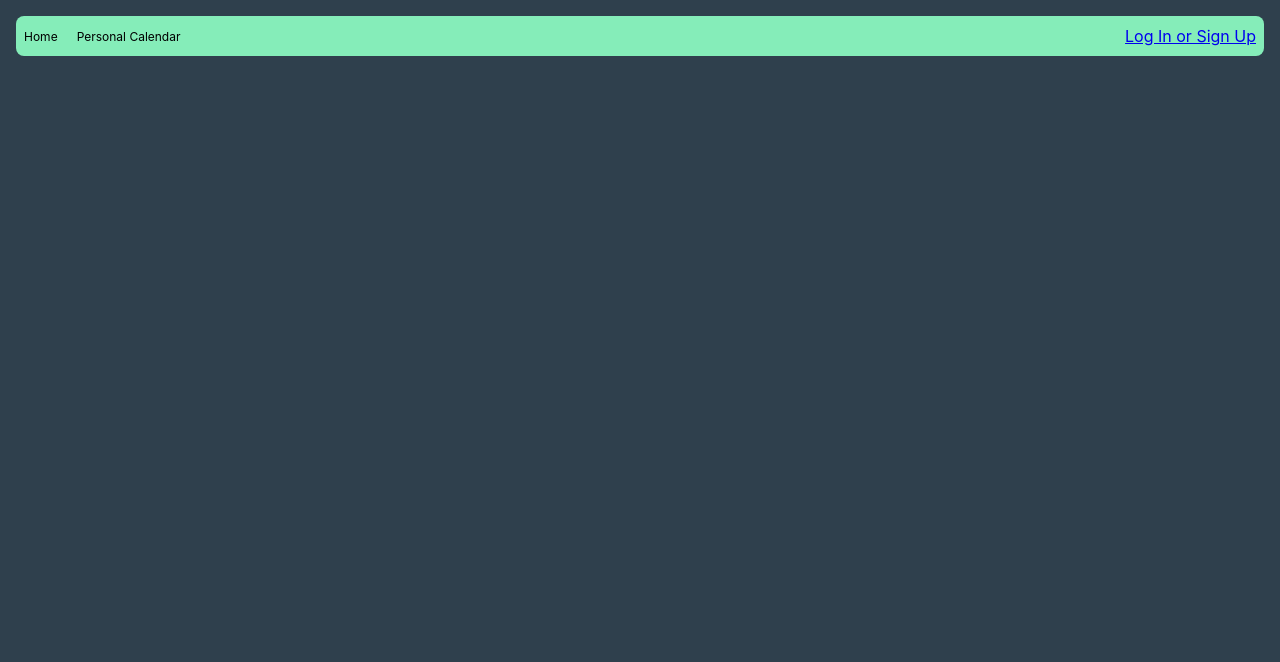
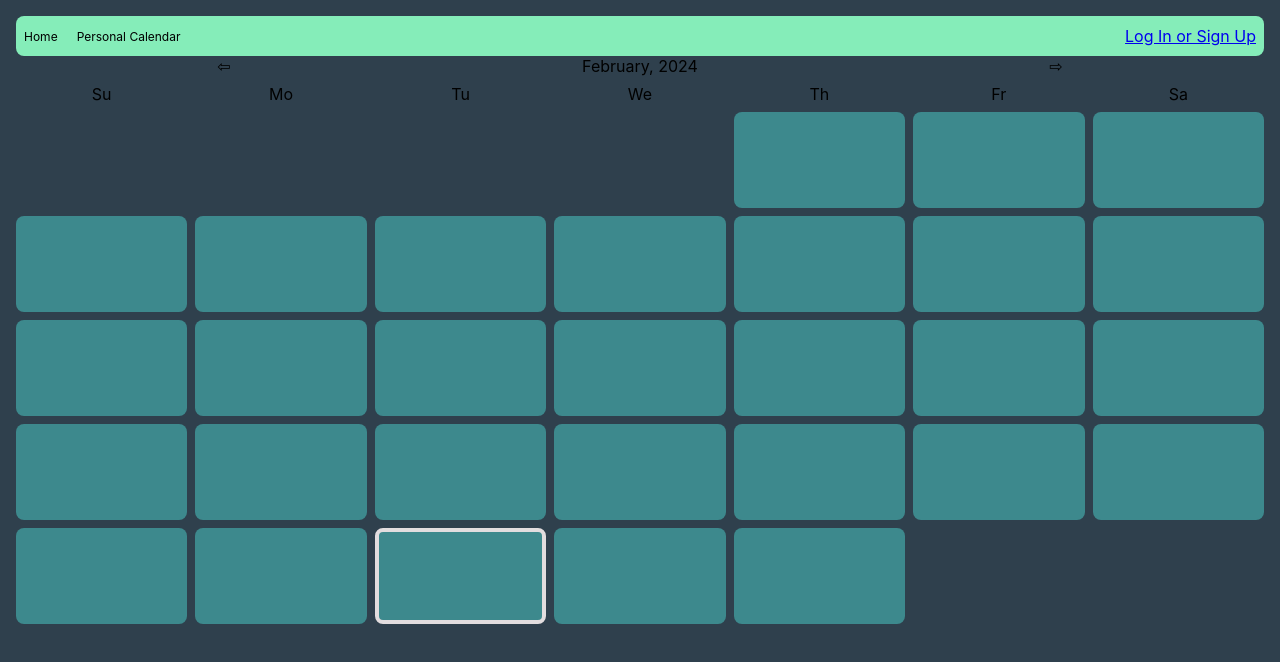
Before and after one commit to LynnTC/game-calendar, a React (Create React App) app: page /calendar in a window 1280 px wide. Shown: the top 662 px of the page. Built offline with nearby package versions, Linux system fonts and the light colour scheme.

Commit message:
user calendar setup (home is commented out temporarily

```diff
--- a/src/components/NavBar/NavBar.jsx
+++ b/src/components/NavBar/NavBar.jsx
@@ -13,7 +13,7 @@ export default function NavBar({ user, setUser }) {
       <div className="left-links">
         <Link to="/">Home</Link>
         &nbsp;&nbsp;
-        <Link to="/calendar/user">Personal Calendar</Link>
+        <Link to="/calendar">Personal Calendar</Link>
       </div>
       <div className="right-links">
         {user ? (
--- /dev/null
+++ b/src/components/UserCalDay/UserCalDay.css
@@ -0,0 +1,12 @@
+.UserCalDay {
+    height: 12vmin;
+    background-color: #3d898d;
+    border-radius: 1vmin;
+    grid-template-columns: repeat(7, auto);
+    gap: 1vmin;
+    text-shadow: 1px 1px 0 white, -1px -1px 0 white, 1px -1px 0 white, -1px 1px 0 white;
+  }
+
+  .UserCalDay.today {
+    border: 0.5vmin solid #e2dddf;
+  }
--- /dev/null
+++ b/src/components/UserCalDay/UserCalDay.jsx
@@ -0,0 +1,32 @@
+import './UserCalDay.css';
+
+export default function UserCalDay({ date, isToday, tasks }) {
+  function handleDayClick(date) {
+    alert(date);
+  }
+
+  const caldate = new Date(
+    date.getFullYear(),
+    date.getMonth(),
+    date.getDate() + 1
+  );
+  const tasksToday = Array.isArray(tasks)
+    ? tasks.filter(
+        (task) =>
+          task.date.valueOf() >= date.valueOf() &&
+          task.date.valueOf() < caldate.valueOf()
+      )
+    : [];
+
+  const taskItems = tasksToday.map(
+    (task) => task.category.slice(0, 3) + '<br/>'
+  );
+
+  return (
+    <article
+      className={`UserCalDay${isToday ? ' today' : ''}`}
+      style={{ gridColumnStart: date.getDate() === 1 && date.getDay() + 1 }}
+      onClick={() => handleDayClick(date)}
+    ></article>
+  );
+}
--- a/src/pages/App/App.jsx
+++ b/src/pages/App/App.jsx
@@ -18,7 +18,7 @@ export default function App() {
         <Routes>
           {/* Route components in here */}
           <Route path="/" element={<HomeCalendar />} />
-          <Route path="/calendar/users" element={<UserCalendar />} />
+          <Route path="/calendar" element={<UserCalendar />} />
           <Route path="/login" element={<AuthPage setUser={setUser}/>} />
         </Routes>
       </>
--- a/src/pages/HomeCalendar/HomeCalendar.jsx
+++ b/src/pages/HomeCalendar/HomeCalendar.jsx
@@ -10,31 +10,31 @@ export default function Calendar({ tasks }) {
   const [calYr, setCalYr] = useState(today.getFullYear());
   const [gameData, setGameData] = useState(null)
 
-  useEffect(() => {
-    async function fetchApiKey() {
-      try {
-        const response = await fetch('/api/gameApiKey');
-        if (!response.ok) {
-          throw new Error(`Failed to fetch API key. Status: ${response.status}`);
-        }
-        const { apiKey } = await response.json();
-        const startDate = new Date(calYr, calMo, 1).toISOString().split('T')[0];
-        const endDate = new Date(calYr, calMo + 1, 0).toISOString().split('T')[0];
+  // useEffect(() => {
+  //   async function fetchApiKey() {
+  //     try {
+  //       const response = await fetch('/api/gameApiKey');
+  //       if (!response.ok) {
+  //         throw new Error(`Failed to fetch API key. Status: ${response.status}`);
+  //       }
+  //       const { apiKey } = await response.json();
+  //       const startDate = new Date(calYr, calMo, 1).toISOString().split('T')[0];
+  //       const endDate = new Date(calYr, calMo + 1, 0).toISOString().split('T')[0];
 
-        const gameResponse = await fetch(`https://rawg.io/api/games?key=${apiKey}&dates=${startDate},${endDate}`);
-        if (!gameResponse.ok) {
-          throw new Error(`Failed to fetch game data. Status: ${gameResponse.status}`);
-        }
-        const gameData = await gameResponse.json();
-        setGameData(gameData);
-        console.log(gameData);
-      } catch (error) {
-        console.error('Error:', error);
-      }
-    }
+  //       const gameResponse = await fetch(`https://rawg.io/api/games?key=${apiKey}&dates=${startDate},${endDate}`);
+  //       if (!gameResponse.ok) {
+  //         throw new Error(`Failed to fetch game data. Status: ${gameResponse.status}`);
+  //       }
+  //       const gameData = await gameResponse.json();
+  //       setGameData(gameData);
+  //       console.log(gameData);
+  //     } catch (error) {
+  //       console.error('Error:', error);
+  //     }
+  //   }
 
-    fetchApiKey();
-  }, [calMo, calYr]);
+  //   fetchApiKey();
+  // }, [calMo, calYr]);
 
   const numCalDays = new Date(calYr, calMo + 1, 0).getDate();
 
--- /dev/null
+++ b/src/pages/UserCalendar/UserCalendar.css
@@ -0,0 +1,25 @@
+.UserCalendar {
+    display: grid;
+    grid-template-columns: repeat(7, 1fr);
+    gap: 1vmin;
+  }
+
+  .UserCalendar > header {
+    grid-column: span 7;
+    display: flex;
+    justify-content: space-between;
+    align-items: center;
+  }
+
+  .UserCalendar > header > span {
+    flex: 1;
+    text-align: center;
+    cursor: pointer;
+  }
+
+  .UserCalendar > .dow {
+    height: 8vmin;
+    width: 8vmin;
+    text-align: center;
+    line-height: 8vmin;
+  }
--- a/src/pages/UserCalendar/UserCalendar.jsx
+++ b/src/pages/UserCalendar/UserCalendar.jsx
@@ -1,5 +1,76 @@
-export default function NewOrderPage() {
+import { useState } from 'react';
+import './UserCalendar.css';
+import UserCalDay from '../../components/UserCalDay/UserCalDay'
+
+const MO_NAMES = [
+  'January',
+  'February',
+  'March',
+  'April',
+  'May',
+  'June',
+  'July',
+  'August',
+  'September',
+  'October',
+  'November',
+  'December',
+];
+
+export default function UserCalendar({ tasks }) {
+  const today = new Date(new Date().setHours(0, 0, 0, 0));
+  const [calMo, setCalMo] = useState(today.getMonth());
+  const [calYr, setCalYr] = useState(today.getFullYear());
+  const numCalDays = new Date(calYr, calMo + 1, 0).getDate();
+
+  const calDays = new Array(numCalDays).fill().map((_, idx) => {
+    const date = new Date(calYr, calMo, idx + 1);
+    return (
+      <UserCalDay
+        date={date}
+        isToday={today.valueOf() === date.valueOf()}
+        tasks={tasks}
+        key={date}
+      />
+    );
+  });
+
+  function handlePrevMo() {
+    if (calMo === 0) {
+      setCalMo(11);
+      setCalYr(calYr - 1);
+    } else {
+      setCalMo(calMo - 1);
+    }
+  }
+
+  function handleNextMo() {
+    if (calMo === 11) {
+      setCalMo(0);
+      setCalYr(calYr + 1);
+    } else {
+      setCalMo(calMo + 1);
+    }
+  }
+
   return (
-    <h1>NewOrderPage</h1>
+    <section className="UserCalendar">
+      <header className="flex-ctr-ctr">
+        <span onClick={handlePrevMo}>&#x21e6;</span>
+        <span>
+          {MO_NAMES[calMo]}, {calYr}
+        </span>
+        <span onClick={handleNextMo}>&#x21e8;</span>
+      </header>
+      <div className="flex-ctr-ctr">Su</div>
+      <div className="flex-ctr-ctr">Mo</div>
+      <div className="flex-ctr-ctr">Tu</div>
+      <div className="flex-ctr-ctr">We</div>
+      <div className="flex-ctr-ctr">Th</div>
+      <div className="flex-ctr-ctr">Fr</div>
+      <div className="flex-ctr-ctr">Sa</div>
+      {calDays}
+      {console.log('calDays:', calDays)}
+    </section>
   );
 }
```
